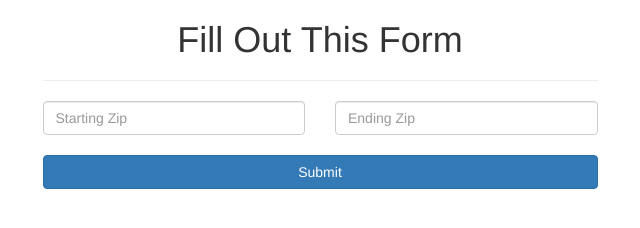
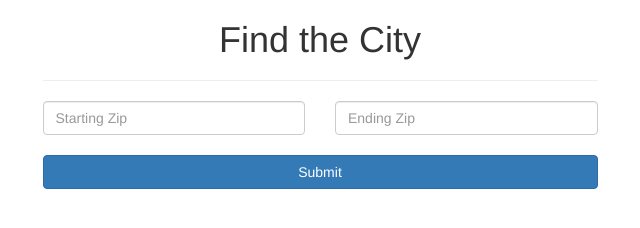
Before and after one commit to milezperhour/vue_js, a plain HTML site: page 14 - AJAX to External API/index.html in a window 1280 px wide. Shown: the whole page, without its empty margins (320-960 px from the left). Drawn offline with nearby package versions, Linux system fonts and the light colour scheme.

Commit message:
changed Header

```diff
--- a/14 - AJAX to External API/index.html
+++ b/14 - AJAX to External API/index.html
@@ -8,7 +8,7 @@
     <link rel="stylesheet" href="https://maxcdn.bootstrapcdn.com/bootstrap/3.3.4/css/bootstrap.min.css">
     <script src="https://maxcdn.bootstrapcdn.com/bootstrap/3.3.4/js/bootstrap.min.js"></script>
     <link rel="stylesheet" type="text/css" href="style.css">
-    <title>AJAX to External API</title>
+    <title>Find the City</title>
 </head>
 <body>
     <div id="app">
@@ -16,7 +16,7 @@
             <div class="row">
                 <div class="col-md-6 col-md-offset-3">
                     <div class="lead-form">
-                        <h1 class="text-center">Fill Out This Form</h1>
+                        <h1 class="text-center">Find the City</h1>
                         <hr>
                         <div class="row">
                             <div class="col-md-6">
```
